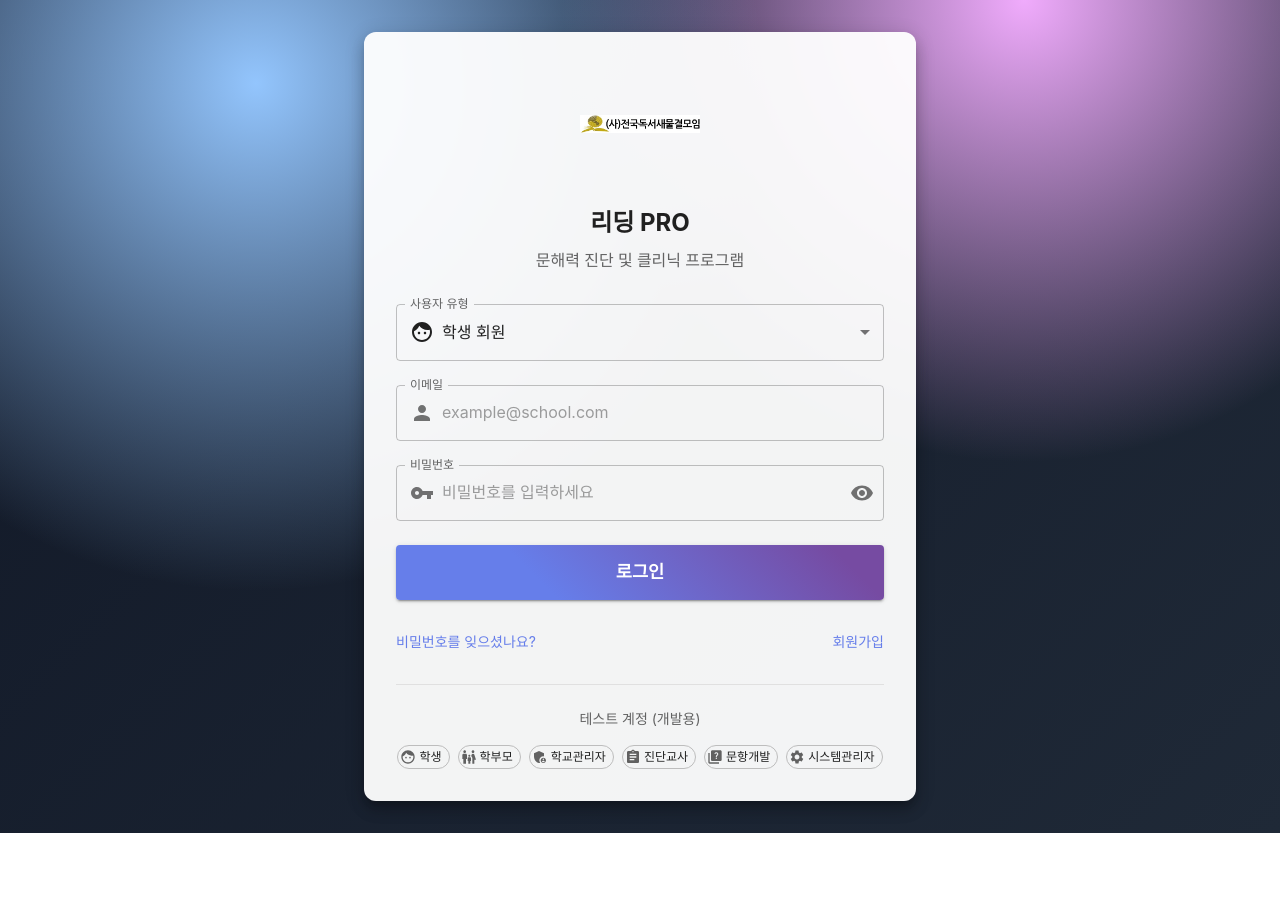
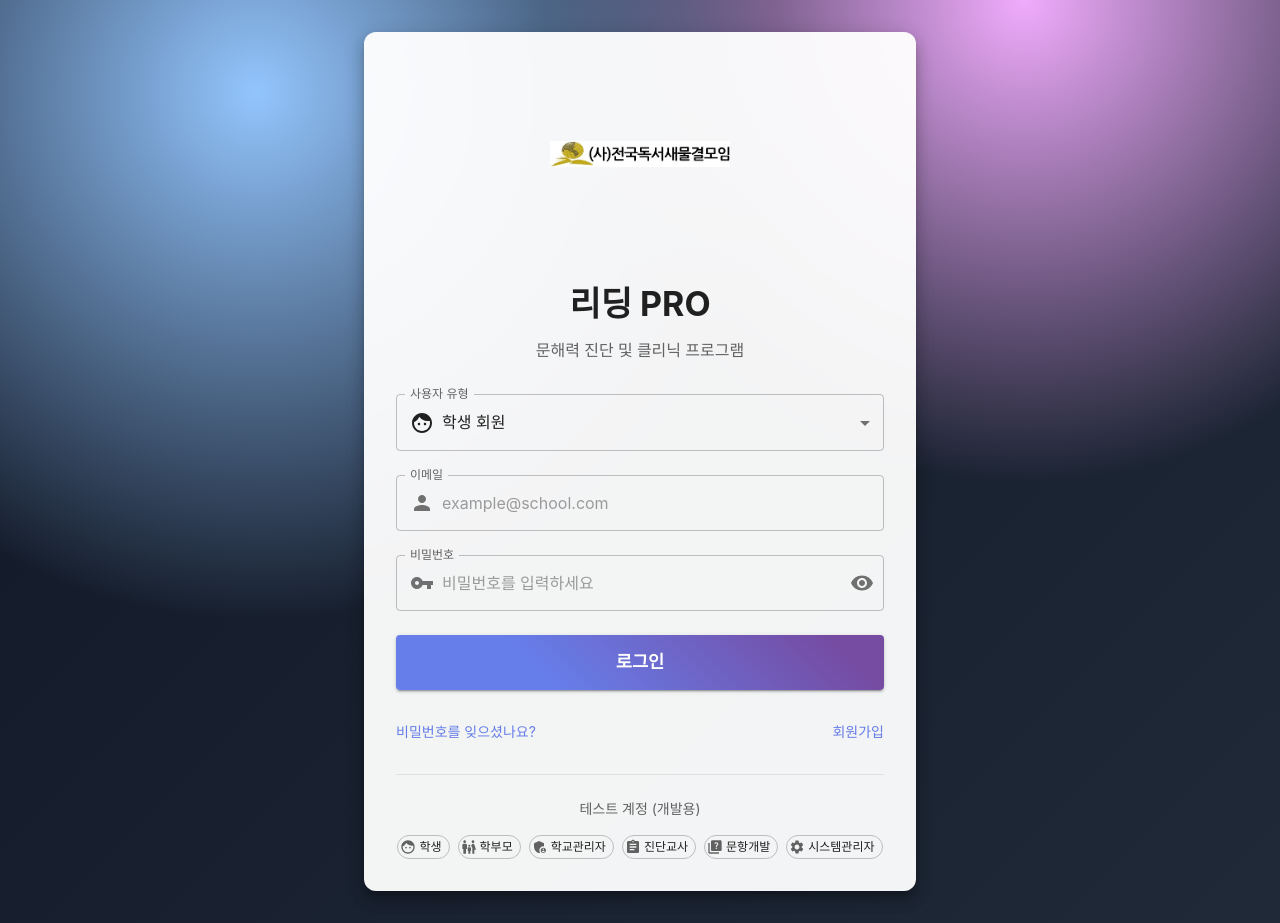
Before and after one commit to domafordarwin/NewWaveForReading, a React app in the folder frontend/: page / in a window 1280 px wide. Before the commit the page ends 833 px from the top, so only its background shows below. Built offline with nearby package versions, Linux system fonts and the light colour scheme; the HTML template or start-up script is replaced by a standard one.

Commit message:
style: increase logo size and improve spacing on login page

```diff
--- a/frontend/src/pages/Login.tsx
+++ b/frontend/src/pages/Login.tsx
@@ -176,16 +176,16 @@
               src="/logo.png"
               alt="리딩 PRO 로고"
               sx={{
-                width: 120,
-                height: 120,
+                width: 180,
+                height: 180,
                 objectFit: "contain",
-                mb: 2,
+                mb: 3,
               }}
             />
-            <Typography variant="h5" fontWeight="bold" gutterBottom sx={{ lineHeight: 1.4 }}>
+            <Typography variant="h4" fontWeight="bold" gutterBottom sx={{ lineHeight: 1.3, mt: 1 }}>
               리딩 PRO
             </Typography>
-            <Typography variant="body1" color="text.secondary" fontWeight="medium">
+            <Typography variant="body1" color="text.secondary" fontWeight="medium" sx={{ mt: 0.5 }}>
               문해력 진단 및 클리닉 프로그램
             </Typography>
           </Box>
```
